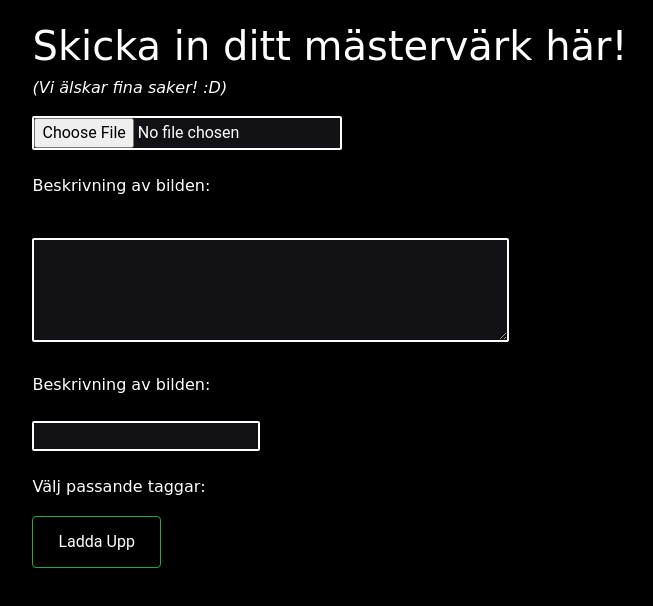
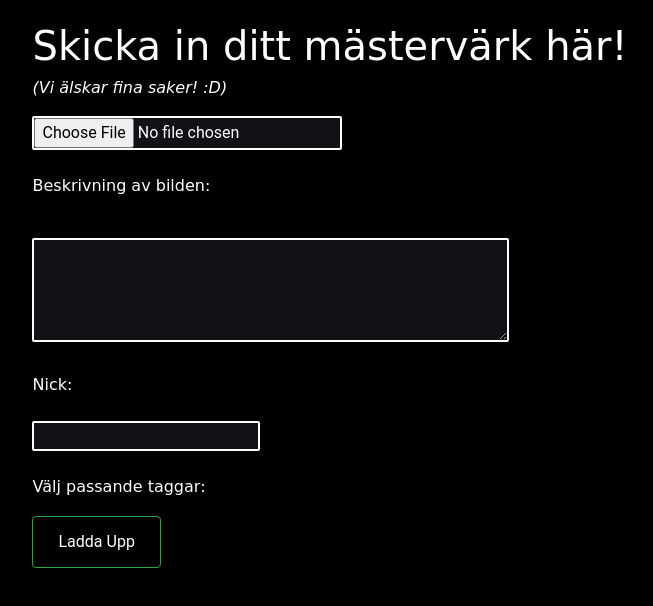
Before and after one commit to dite-bth/skate2019, a plain HTML site: page post.html in a window 1280 px wide. Shown: the whole page, without its empty margins (310-963 px from the left). Drawn offline with nearby package versions, Linux system fonts and the light colour scheme; no server answers; a web font is replaced by a local one.

Commit message:
Ändrade från beskrivning till nick

```diff
--- a/post.html
+++ b/post.html
@@ -26,7 +26,7 @@
                 <input placeholder="HOLD UP YO" type="file" id="fileInput" name="file" /><br><br>
                 <p>Beskrivning av bilden:</p><br>
                 <textarea id="description" rows="4" cols="50"></textarea><br><br>
-                <p style="padding: 0 !important; margin: 0;">Beskrivning av bilden:</p><br>
+                <p style="padding: 0 !important; margin: 0;">Nick:</p><br>
                 <input type="text" id="nick" /><br><br>
                 <p class="whitefnt">Välj passande taggar:</p>
                 <div class="mx-auto col-md-12" id="formDiv"></div>
```
